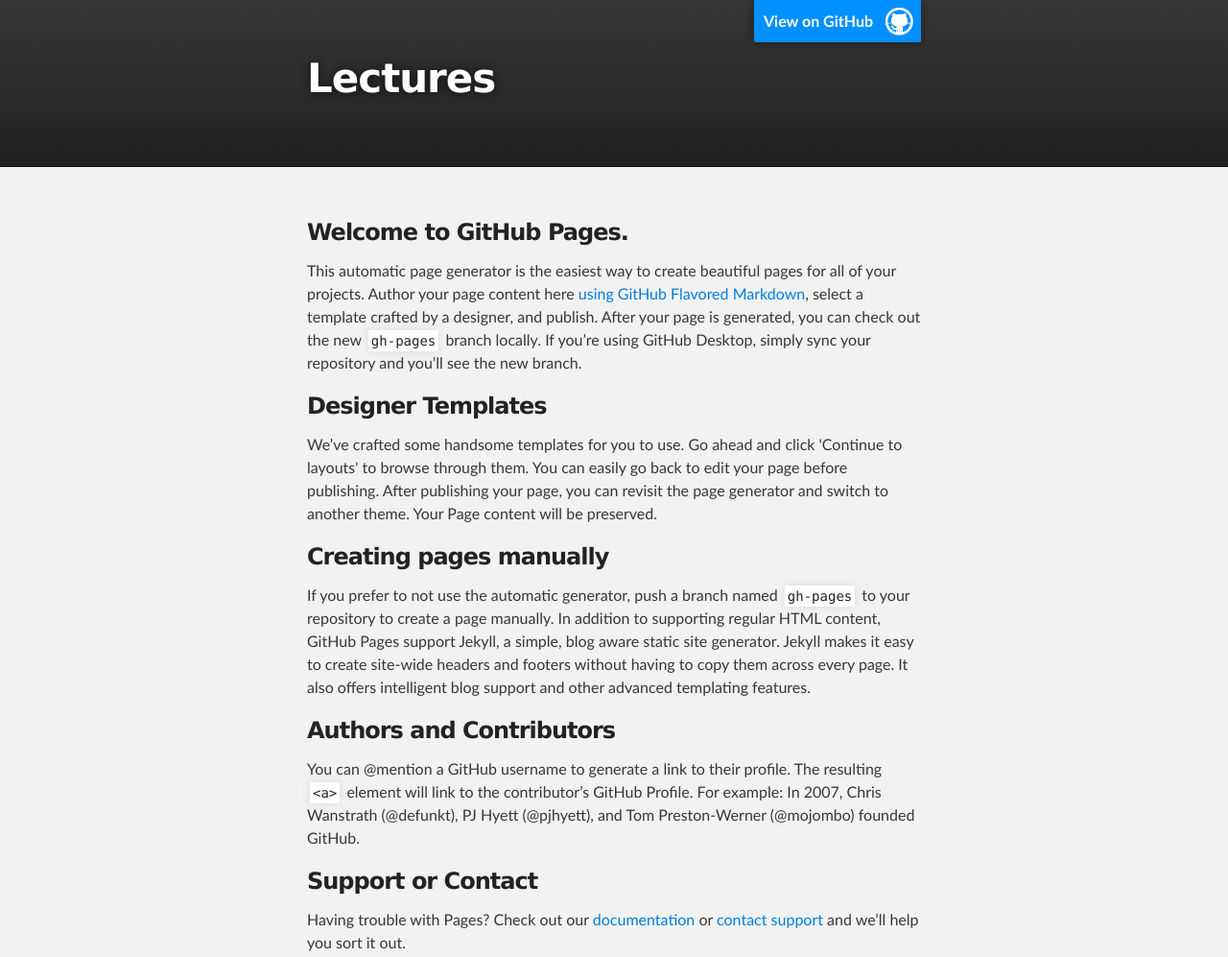
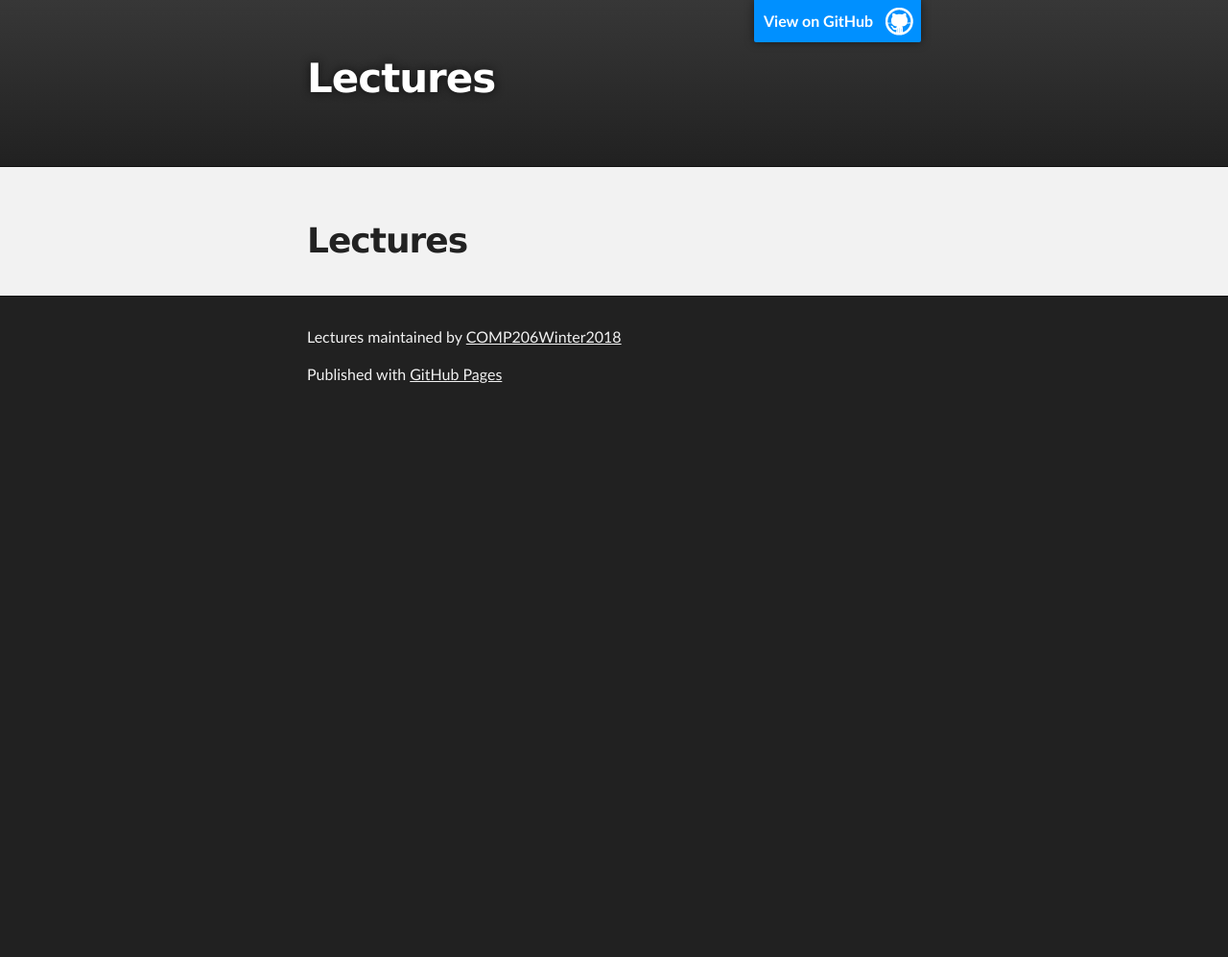
Before and after one commit to mearak/206Lectures, a plain HTML site: page index.html in a window 1280 px wide. Shown: the top 997 px of the page at 96% size. After the commit the page ends 800 px from the top, so only its background shows below. Drawn offline with Linux system fonts and the light colour scheme.

Commit message:
Create master branch via GitHub

```diff
--- a/index.html
+++ b/index.html
@@ -27,21 +27,8 @@
     <!-- MAIN CONTENT -->
     <div id="main_content_wrap" class="outer">
       <section id="main_content" class="inner">
-        <h3>
-<a id="welcome-to-github-pages" class="anchor" href="#welcome-to-github-pages" aria-hidden="true"><span aria-hidden="true" class="octicon octicon-link"></span></a>Welcome to GitHub Pages.</h3>
-<p>This automatic page generator is the easiest way to create beautiful pages for all of your projects. Author your page content here <a href="https://guides.github.com/features/mastering-markdown/">using GitHub Flavored Markdown</a>, select a template crafted by a designer, and publish. After your page is generated, you can check out the new <code>gh-pages</code> branch locally. If you’re using GitHub Desktop, simply sync your repository and you’ll see the new branch.</p>
-<h3>
-<a id="designer-templates" class="anchor" href="#designer-templates" aria-hidden="true"><span aria-hidden="true" class="octicon octicon-link"></span></a>Designer Templates</h3>
-<p>We’ve crafted some handsome templates for you to use. Go ahead and click 'Continue to layouts' to browse through them. You can easily go back to edit your page before publishing. After publishing your page, you can revisit the page generator and switch to another theme. Your Page content will be preserved.</p>
-<h3>
-<a id="creating-pages-manually" class="anchor" href="#creating-pages-manually" aria-hidden="true"><span aria-hidden="true" class="octicon octicon-link"></span></a>Creating pages manually</h3>
-<p>If you prefer to not use the automatic generator, push a branch named <code>gh-pages</code> to your repository to create a page manually. In addition to supporting regular HTML content, GitHub Pages support Jekyll, a simple, blog aware static site generator. Jekyll makes it easy to create site-wide headers and footers without having to copy them across every page. It also offers intelligent blog support and other advanced templating features.</p>
-<h3>
-<a id="authors-and-contributors" class="anchor" href="#authors-and-contributors" aria-hidden="true"><span aria-hidden="true" class="octicon octicon-link"></span></a>Authors and Contributors</h3>
-<p>You can @mention a GitHub username to generate a link to their profile. The resulting <code>&lt;a&gt;</code> element will link to the contributor’s GitHub Profile. For example: In 2007, Chris Wanstrath (@defunkt), PJ Hyett (@pjhyett), and Tom Preston-Werner (@mojombo) founded GitHub.</p>
-<h3>
-<a id="support-or-contact" class="anchor" href="#support-or-contact" aria-hidden="true"><span aria-hidden="true" class="octicon octicon-link"></span></a>Support or Contact</h3>
-<p>Having trouble with Pages? Check out our <a href="https://help.github.com/pages">documentation</a> or <a href="https://github.com/contact">contact support</a> and we’ll help you sort it out.</p>
+        <h1>
+<a id="lectures" class="anchor" href="#lectures" aria-hidden="true"><span aria-hidden="true" class="octicon octicon-link"></span></a>Lectures</h1>
       </section>
     </div>
 
```
Also changed, not shown: params.json (+1 -1 lines).
